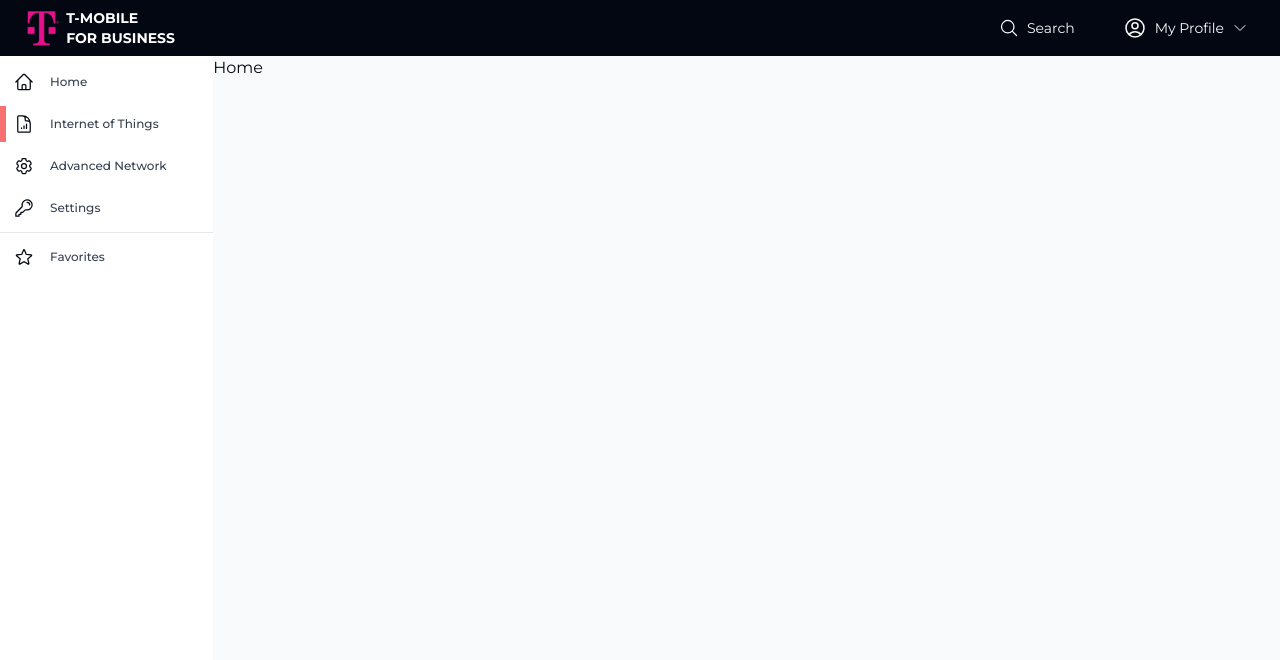
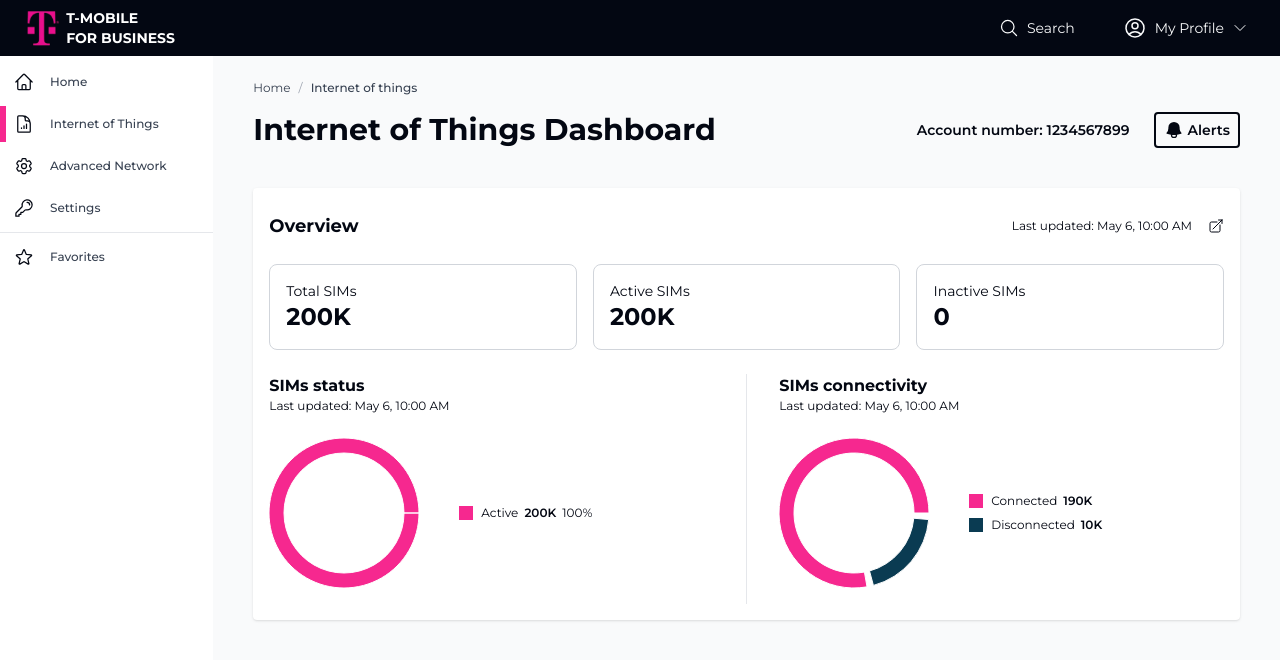
Before and after one commit to arpansaha1300/unit-assessment-3, a React (Vite) app: page / in a window 1280 px wide. Shown: the top 660 px of the page. Built offline with nearby package versions, Linux system fonts and the light colour scheme.

Commit message:
internet-of-things: overview section

```diff
--- a/package.json
+++ b/package.json
@@ -20,6 +20,7 @@
     "react-dom": "^18.3.1",
     "react-redux": "^9.1.2",
     "react-router-dom": "^6.25.1",
+    "recharts": "^2.12.7",
     "tailwindcss": "^3.4.6"
   },
   "devDependencies": {
--- a/src/components/Sidebar.tsx
+++ b/src/components/Sidebar.tsx
@@ -7,6 +7,7 @@
 } from '@heroicons/react/24/outline'
 import { useState } from 'react'
 import classNames from '~/utils/classNames'
+import Divider from './common/Divider'
 
 interface ITab {
   type: 'tab'
@@ -74,7 +75,7 @@
                 handleClick={() => handleClick(i)}
               />
             ) : (
-              <div className="h-px bg-gray-200" />
+              <Divider />
             )}
           </li>
         ))}
@@ -90,7 +91,9 @@
     <button className="w-full hover:bg-gray-100 relative" onClick={handleClick}>
       {isActive && (
         <span
-          className={classNames('w-1.5 absolute left-0 inset-y-0 bg-red-400')}
+          className={classNames(
+            'w-1.5 absolute left-0 inset-y-0 bg-brand-primary'
+          )}
         />
       )}
       <div className="ml-1.5 p-2 flex items-center gap-4">
--- /dev/null
+++ b/src/components/common/Breadcrumb.tsx
@@ -0,0 +1,26 @@
+import { Link } from 'react-router-dom'
+import React from 'react'
+
+interface BreadcrumbItem {
+  name: string
+  path: string
+}
+
+interface BreadcrumbProps {
+  items: BreadcrumbItem[]
+}
+
+export default function Breadcrumb({ items }: Readonly<BreadcrumbProps>) {
+  return (
+    <nav className="flex items-center space-x-2 text-xs text-gray-700">
+      {items.map((item, i) => (
+        <React.Fragment key={item.name}>
+          <Link to={item.path} className="hover:text-blue-500 last:font-medium">
+            {item.name}
+          </Link>
+          {i < items.length - 1 && <span className="text-gray-400">/</span>}
+        </React.Fragment>
+      ))}
+    </nav>
+  )
+}
--- /dev/null
+++ b/src/components/common/Card.tsx
@@ -0,0 +1,21 @@
+import classNames from '~/utils/classNames'
+
+interface CardProps {
+  className?: string
+  children: React.ReactNode
+}
+
+export default function Card(props: Readonly<CardProps>) {
+  const { children, className = '' } = props
+
+  return (
+    <div
+      className={classNames(
+        'px-4 py-4 bg-white shadow ring-sm ring-black/10 rounded',
+        className
+      )}
+    >
+      {children}
+    </div>
+  )
+}
--- /dev/null
+++ b/src/components/common/Divider.tsx
@@ -0,0 +1,17 @@
+import classNames from '~/utils/classNames'
+
+interface DividerProps {
+  vertical?: boolean
+}
+export default function Divider(props: Readonly<DividerProps>) {
+  const { vertical = false } = props
+  console.log(vertical)
+  return (
+    <div
+      className={classNames(
+        'bg-gray-200',
+        vertical ? 'h-full w-px' : 'h-px w-full'
+      )}
+    />
+  )
+}
--- /dev/null
+++ b/src/components/internet-of-things/Overview.tsx
@@ -0,0 +1,140 @@
+import { ArrowTopRightOnSquareIcon } from '@heroicons/react/24/outline'
+import Card from '~common/Card'
+import Divider from '~common/Divider'
+import PieChart from '~/components/internet-of-things/PieChart'
+
+interface IPieData {
+  data: any[]
+  labels: any[]
+  colors: string[]
+}
+
+interface PieDataProps {
+  pieData: IPieData
+}
+
+const stats = [
+  {
+    name: 'Total SIMs',
+    value: '200K',
+  },
+  {
+    name: 'Active SIMs',
+    value: '200K',
+  },
+  {
+    name: 'Inactive SIMs',
+    value: '0',
+  },
+]
+
+export default function Overview() {
+  const pieData1 = {
+    data: [{ name: 'Group A', value: 400 }],
+    labels: [
+      {
+        name: 'Active',
+        value: '200K',
+        percent: '100%',
+      },
+    ],
+    colors: ['#F6288F', '#0A3B52', '#45A0B5'],
+  }
+  const pieData2 = {
+    data: [
+      { name: 'Group A', value: 400 },
+      { name: 'Group B', value: 100 },
+    ],
+    labels: [
+      {
+        name: 'Connected',
+        value: '190K',
+      },
+      {
+        name: 'Disconnected',
+        value: '10K',
+      },
+    ],
+    colors: ['#F6288F', '#0A3B52', '#45A0B5'],
+  }
+
+  return (
+    <section>
+      <Card>
+        <div className="py-2 flex items-center justify-between">
+          <h2 className="text-lg font-bold">Overview</h2>
+          <div className="flex items-center gap-4">
+            <p className="text-xs">Last updated: May 6, 10:00 AM</p>
+            <ArrowTopRightOnSquareIcon className="flex-shrink-0 size-4" />
+          </div>
+        </div>
+
+        <div className="mt-4 grid grid-cols-3 gap-4">
+          {stats.map(stat => (
+            <div
+              key={stat.name}
+              className="p-4 border border-gray-300 rounded-lg"
+            >
+              <p className="text-sm">{stat.name}</p>
+              <p className="text-2xl font-bold">{stat.value}</p>
+            </div>
+          ))}
+        </div>
+
+        <div className="mt-6 flex gap-8">
+          <div className="flex-grow">
+            <h3 className="font-bold">SIMs status</h3>
+            <p className="text-xs">Last updated: May 6, 10:00 AM</p>
+
+            <PieData pieData={pieData1} />
+          </div>
+
+          <div>
+            <Divider vertical />
+          </div>
+
+          <div className="flex-grow">
+            <h3 className="font-bold">SIMs connectivity</h3>
+            <p className="text-xs">Last updated: May 6, 10:00 AM</p>
+
+            <PieData pieData={pieData2} />
+          </div>
+        </div>
+      </Card>
+    </section>
+  )
+}
+
+function PieData(props: Readonly<PieDataProps>) {
+  const { pieData } = props
+
+  return (
+    <div className="pt-6 pb-4 flex gap-10">
+      <PieChart data={pieData.data} colors={pieData.colors} size={150} />
+
+      <div className="flex items-center">
+        <ul className="space-y-2">
+          {pieData.labels.map((label, i) => (
+            <li key={label.name} className="flex items-center gap-2">
+              <div
+                className="size-3.5"
+                style={{ backgroundColor: pieData.colors[i] }}
+              />
+              <p className="text-xs space-x-1.5">
+                <span className="inline-block">{label.name}</span>
+                {label.value && (
+                  <span className="inline-block font-semibold">
+                    {label.value}
+                  </span>
+                )}
+                {label.percent && (
+                  <span className="inline-block">{label.percent}</span>
+                )}
+              </p>
+            </li>
+          ))}
+        </ul>
+      </div>
+    </div>
+  )
+}
--- /dev/null
+++ b/src/components/internet-of-things/PieChart.tsx
@@ -0,0 +1,31 @@
+import { PieChart as RePieChart, Pie, Cell } from 'recharts'
+
+interface PieChartProps {
+  size: number
+  data: any[]
+  colors: string[]
+  thickness?: number
+}
+
+export default function PieChart(props: Readonly<PieChartProps>) {
+  const { data, colors, size, thickness = 15 } = props
+
+  return (
+    <RePieChart width={size} height={size}>
+      <Pie
+        data={data}
+        cx="50%"
+        cy="50%"
+        innerRadius={size / 2 - thickness}
+        outerRadius={size / 2}
+        fill="#8884d8"
+        paddingAngle={data.length === 1 ? 0 : 5}
+        dataKey="value"
+      >
+        {data.map((entry, index) => (
+          <Cell key={`cell-${index}`} fill={colors[index % colors.length]} />
+        ))}
+      </Pie>
+    </RePieChart>
+  )
+}
--- a/src/layouts/default.tsx
+++ b/src/layouts/default.tsx
@@ -12,7 +12,7 @@
           <Sidebar />
         </div>
 
-        <div className="col-span-5">
+        <div className="col-span-5 px-10 py-6">
           <Outlet />
         </div>
       </div>
--- a/src/pages/index.jsx
+++ b/src/pages/index.jsx
@@ -1,5 +1,42 @@
+import { BellIcon } from '@heroicons/react/24/solid'
+import Breadcrumb from '~/components/common/Breadcrumb'
+import Overview from '~/components/internet-of-things/Overview'
+
 export function Component() {
-  return 'Home'
+  const breadcrumbItems = [
+    {
+      name: 'Home',
+      path: '/',
+    },
+    {
+      name: 'Internet of things',
+      path: '/internet-of-things',
+    },
+  ]
+  return (
+    <div>
+      <Breadcrumb items={breadcrumbItems} />
+
+      <div className="mt-4 flex items-center justify-between">
+        <h1 className="text-3xl font-bold">Internet of Things Dashboard</h1>
+
+        <div className="flex items-center gap-6">
+          <p className="text-sm font-semibold">Account number: 1234567899</p>
+          <button className="px-2 py-1.5 text-sm font-semibold border-2 border-gray-950 inline-flex items-center gap-1 rounded">
+            <div className="relative">
+              <BellIcon className="flex-shrink-0 size-5" />
+              {/* <span className="size-2.5 bg-brand-primary rounded-full absolute top-0 right-0 -translate-y-1/2" /> */}
+            </div>
+            <p>Alerts</p>
+          </button>
+        </div>
+      </div>
+
+      <div className="mt-10 space-y-6">
+        <Overview />
+      </div>
+    </div>
+  )
 }
 
 Component.displayName = 'Home'
--- a/tailwind.config.js
+++ b/tailwind.config.js
@@ -4,7 +4,13 @@
 export default {
   content: ["./src/**/*.{jsx,tsx,css}"],
   theme: {
-    extend: {},
+    extend: {
+      colors: {
+        'brand-primary': '#F6288F',
+        'brand-secondary': '#0A3B52',
+        'brand-base': '#45A0B5',
+      }
+    },
   },
   plugins: [twFormsPlugin],
 }
```
Also changed, not shown: 1 other file (tests, documents, lock files or other folders).
